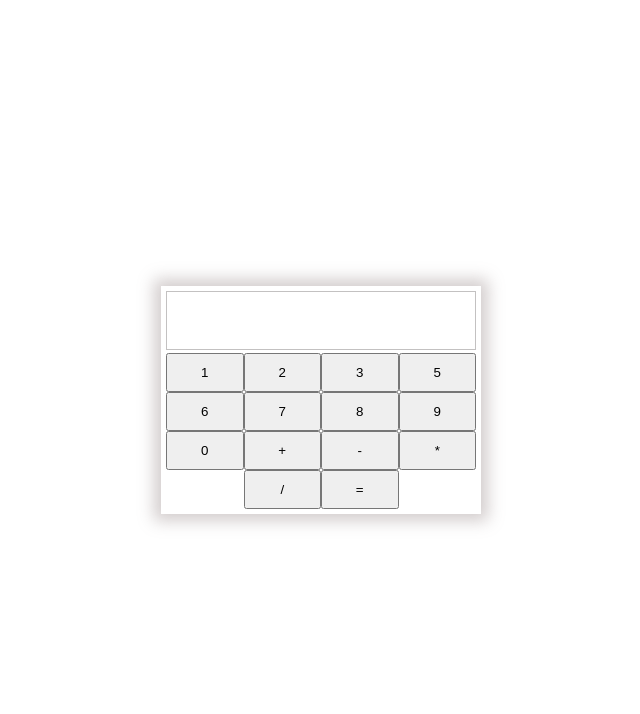
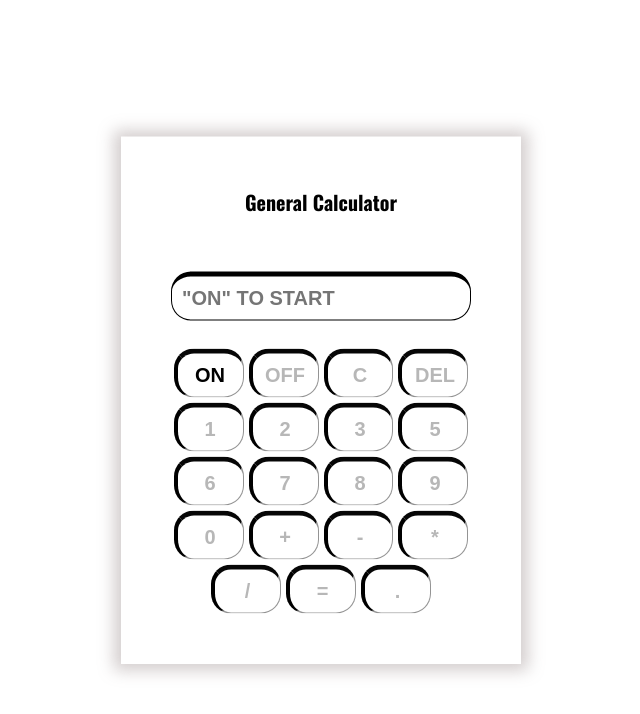
Before and after one commit to sh1mul/class-15-js-basic-calculator, a plain HTML site: page index.html in a window 1280 px wide. Shown: the whole page, without its empty margins (319-959 px from the left). Drawn offline with nearby package versions, Linux system fonts and the light colour scheme.

Commit message:
Add files via upload

```diff
--- a/index.html
+++ b/index.html
@@ -3,77 +3,35 @@
 <head>
 	<title>JAVASCRIPT</title>
 	<link rel="stylesheet" type="text/css" href="style.css">
+	<link href="https://fonts.googleapis.com/css2?family=Oswald:wght@700&display=swap" rel="stylesheet">
 </head>
 <body>
 
-	<div id="calculator">
-		<input type="text" id="data">
-		<button onclick="one()">1</button>
-		<button onclick="two()">2</button>
-		<button onclick="three()">3</button>
+	<div class="calculator">
+		<h2>General Calculator</h2>
+		<input type="text" id="data" disabled="false">
 
-		<button onclick="five()">5</button>
-		<button onclick="six()">6</button>
-		<button onclick="seven()">7</button>
-		<button onclick="eight()">8</button>
-		<button onclick="nine()">9</button>
-		<button onclick="zero()">0</button>
-		<button onclick="add()">+</button>
-		<button onclick="sub()">-</button>
-		<button onclick="mul()">*</button>
-		<button onclick="div()">/</button>
-		<button onclick="equal()">=</button>
+		<button id="on" onclick="on()">ON</button>
+		<button id="off" onclick="off()">OFF</button>
+		<button class="button" onclick="allclear()">C</button>
+		<button class="button" onclick="backSpace()">DEL</button>
+		<button class="button" onclick="one()">1</button>
+		<button class="button" onclick="two()">2</button>
+		<button class="button" onclick="three()">3</button>
+		<button class="button" onclick="five()">5</button>
+		<button class="button" onclick="six()">6</button>
+		<button class="button" onclick="seven()">7</button>
+		<button class="button" onclick="eight()">8</button>
+		<button class="button" onclick="nine()">9</button>
+		<button class="button" onclick="zero()">0</button>
+		<button class="button" onclick="add()">+</button>
+		<button class="button" onclick="sub()">-</button>
+		<button class="button" onclick="mul()">*</button>
+		<button class="button" onclick="div()">/</button>
+		<button class="button" onclick="equal()">=</button>
+		<button class="button" onclick="dot()">.</button>
 	</div>
 
-	<script>
-
-
-		function one(){
-			document.getElementById('data').value =1;
-		}
-		function two(){
-			document.getElementById('data').value +=2;
-		}
-		function three(){
-			document.getElementById('data').value +=3;
-		}
-		function four(){
-			document.getElementById('data').value +=4;
-		}
-		function five(){
-			document.getElementById('data').value +=5;
-		}
-		function six(){
-			document.getElementById('data').value +=6;
-		}
-		function seven(){
-			document.getElementById('data').value +=7;
-		}
-		function eight(){
-			document.getElementById('data').value +=8;
-		}
-		function nine(){
-			document.getElementById('data').value +=9;
-		}
-		function zero(){
-			document.getElementById('data').value +=0;
-		}
-		function add(){
-			document.getElementById('data').value +="+";
-		}
-		function sub(){
-			document.getElementById('data').value +="-";
-		}
-		function mul(){
-			document.getElementById('data').value +="*";
-		}
-		function dev(){
-			document.getElementById('data').value +="/";
-		}
-		function equal(){
-			document.getElementById('data').value = eval(document.getElementById('data').value);
-		}
-
-	</script>
+	<script src="js/general-calculator.js"></script>
 </body>
 </html>
--- /dev/null
+++ b/js/general-calculator.js
@@ -0,0 +1,96 @@
+		function init(){
+			var checkstatus = document.getElementById('data').getAttribute("class");
+			document.getElementById('off').setAttribute("disabled", "disabled");
+			document.getElementById('data').setAttribute('placeholder','"ON" TO START');
+
+			if (checkstatus !== "on") {
+				var els = document.querySelectorAll('.button');
+				for (var i=0; i < els.length; i++) {
+				    els[i].setAttribute("disabled", "disabled");
+				}
+			}
+		}
+		init();
+
+		//Enable all input
+		function on(){
+			document.getElementById('data').setAttribute("placeholder","0");
+			document.getElementById('on').setAttribute("disabled", "disabled");
+			document.getElementById('off').removeAttribute("disabled");
+			var els = document.querySelectorAll('.button');
+				for (var i=0; i < els.length; i++) {
+				    els[i].removeAttribute("disabled");
+				}
+		}
+
+		//disable all input
+		function off(){
+			document.getElementById('data').setAttribute("placeholder","Switched OFF");
+			document.getElementById('off').setAttribute("disabled", "disabled");
+			document.getElementById('on').removeAttribute("disabled");
+			var els = document.querySelectorAll('.button');
+				for (var i=0; i < els.length; i++) {
+				    els[i].setAttribute("disabled", "disabled");
+				}
+		}
+
+		//Clear all the data
+		function allclear(){
+			document.getElementById('data').value = "";
+			document.getElementById('data').setAttribute("placeholder","0");
+		}
+
+		//clear last input
+		function backSpace(){
+			var theInput = document.getElementById('data');
+			theInput.value = theInput.value.slice(0, theInput.value.length -1);
+		}
+
+		function dot(){
+			document.getElementById('data').value +=".";
+		}
+		function one(){
+			document.getElementById('data').value +=1;
+		}
+		function two(){
+			document.getElementById('data').value +=2;
+		}
+		function three(){
+			document.getElementById('data').value +=3;
+		}
+		function four(){
+			document.getElementById('data').value +=4;
+		}
+		function five(){
+			document.getElementById('data').value +=5;
+		}
+		function six(){
+			document.getElementById('data').value +=6;
+		}
+		function seven(){
+			document.getElementById('data').value +=7;
+		}
+		function eight(){
+			document.getElementById('data').value +=8;
+		}
+		function nine(){
+			document.getElementById('data').value +=9;
+		}
+		function zero(){
+			document.getElementById('data').value +=0;
+		}
+		function add(){
+			document.getElementById('data').value +="+";
+		}
+		function sub(){
+			document.getElementById('data').value +="-";
+		}
+		function mul(){
+			document.getElementById('data').value +="*";
+		}
+		function dev(){
+			document.getElementById('data').value +="/";
+		}
+		function equal(){
+			document.getElementById('data').value = eval(document.getElementById('data').value);
+		}
--- a/style.css
+++ b/style.css
@@ -1,6 +1,17 @@
-#calculator{
+*{
+	margin:0;
+	padding: 0;
+}
+body{
+	font-family: 'Oswald', sans-serif;
+}
+h2{
+	margin-bottom: 50px;
+	font-size: 20px;
+}
+.calculator{
 
-width: 320px;
+width: 400px;
 
 display: flex;
 
@@ -20,33 +31,60 @@ transform: translate(-50%, -50%);
 
 position: absolute;
 
-padding: 5px;
+padding: 50px;
 
 background: #fffffff0;
 
 overflow: hidden;
 
 box-shadow: 0px 0px 15px 7px #8e7f7f63;
+
+row-gap: 5px;
+
+column-gap: 5px;
 }
-input{
-
-width: 100%;
-
-/* display: inline-block; */
-
-/* flex: 0 0 auto; */
-
-padding: 10px 10px;
-
-margin-bottom: 3px;
-
-font-size: 32px;
-
-border: 1px solid #c3c1c1;
+input {
+    width: 100%;
+    /* flex: 0 0 auto; */
+    padding: 10px 10px;
+    margin-bottom: 23px;
+    font-size: 20px;
+    font-weight: 800;
+    background: white;
+    color: black;
+    border: 1px solid black;
+    border-radius: 20px;
+    border-top: 5px solid;
 }
 button{
 
-width: 25%;
+width: 23.33%;
 
 padding: 10px;
+
+border-top: 5px solid #060606;
+
+outline: none;
+
+font-size: 20px;
+
+font-weight: 700;
+
+cursor: pointer;
+
+border-left: 4px solid black;
+
+border-bottom: 1px solid #949494;
+
+border-right: 1px solid #949494;
+
+background: white;
+
+border-radius: 20px;
 }
+#on{
+
+}
+#off{
+
+}
```
